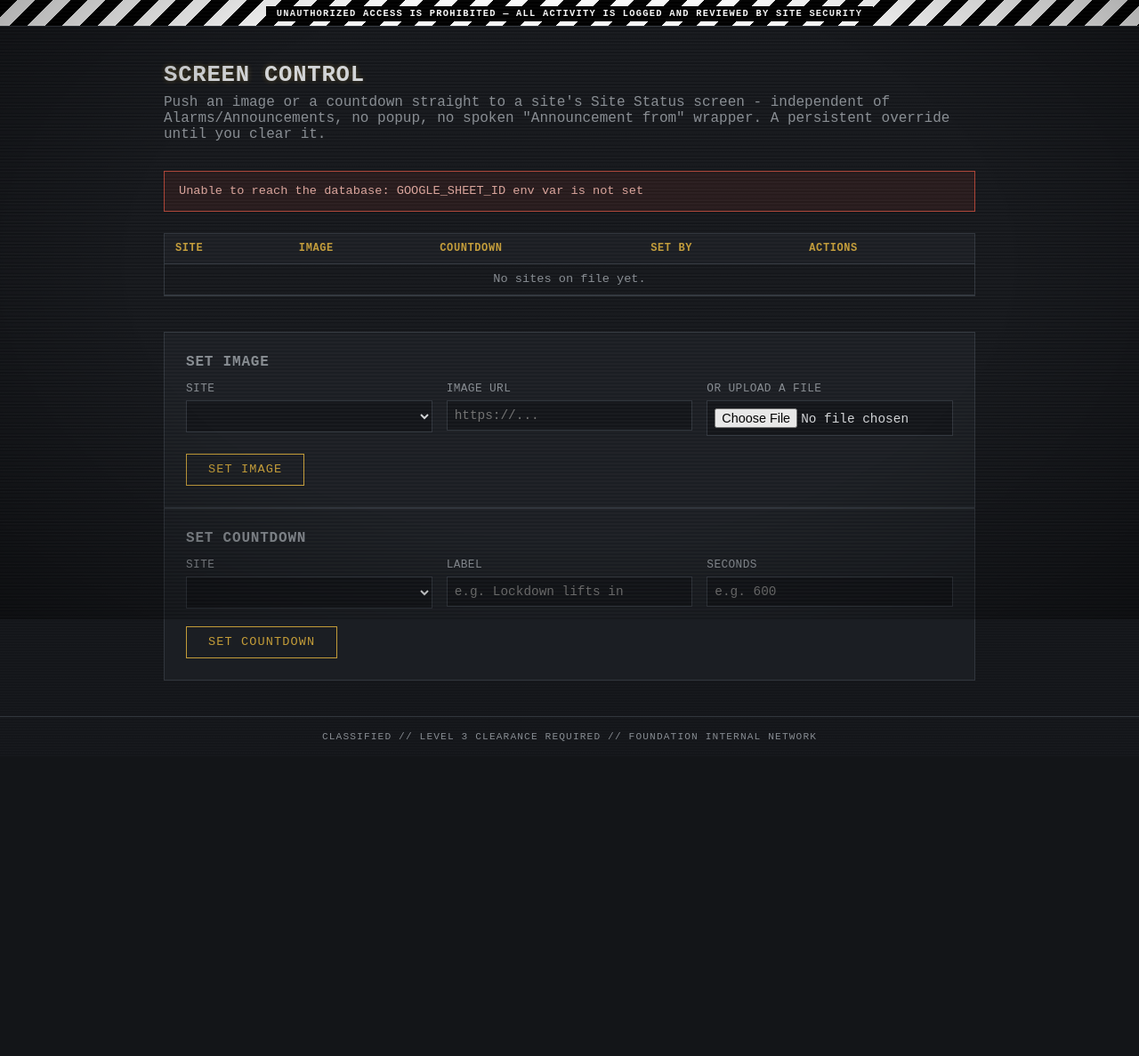
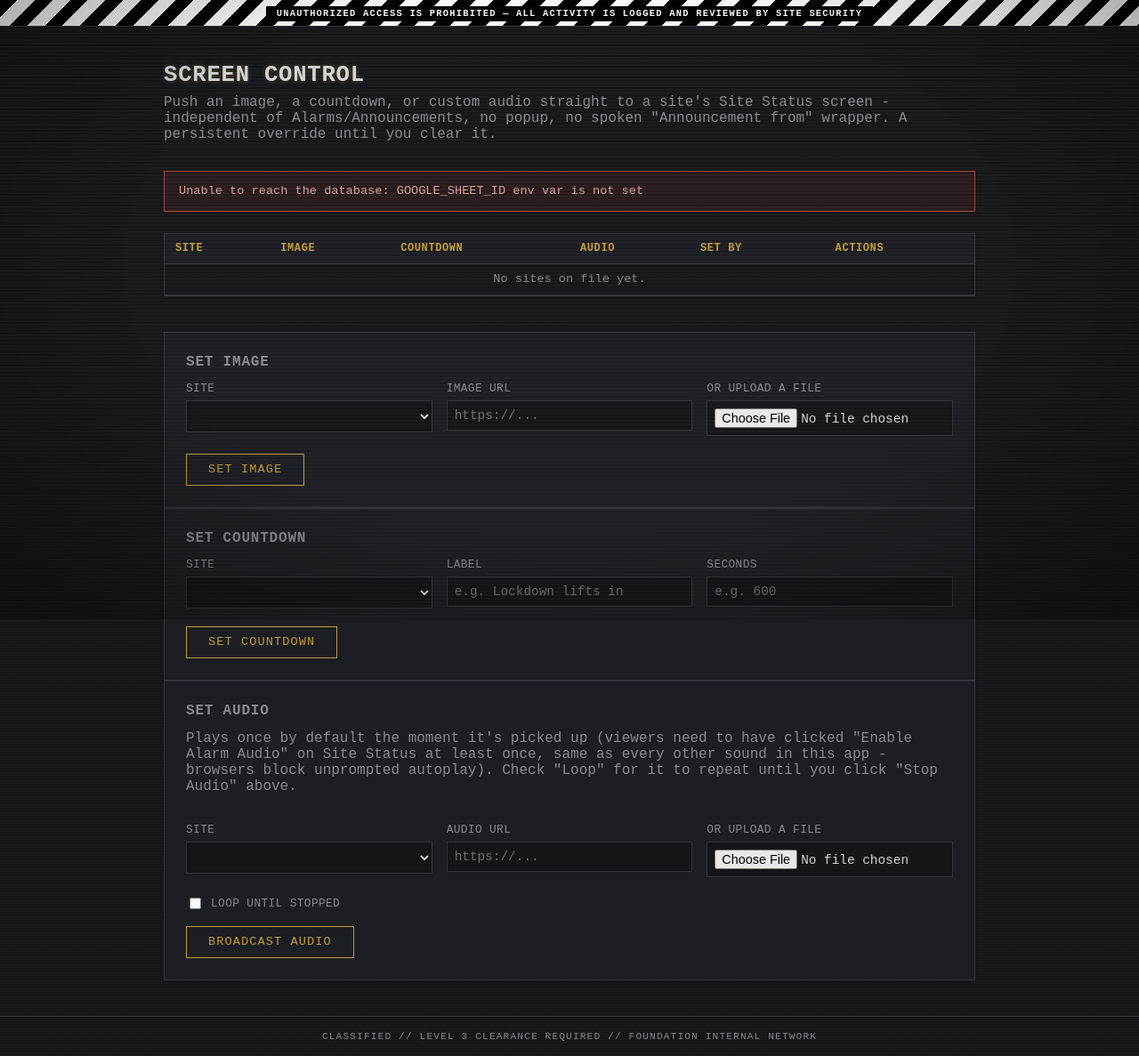
Before and after one commit to littleguysbigbusiness/SCP, a Flask app: page /screen in a window 1280 px wide. Shown: the part 104-1291 px from the top of the page at 89% size. Before the commit the page ends 937 px from the top, so only its background shows below. Run offline with Flask 3, Linux system fonts and the light colour scheme; the visitor is signed in with stand-in values (Sample User, id 1); lists and menus that the app fills with data are empty.

Commit message:
Add custom audio broadcast to Screen Control, fix silent-arm alarm leak
- Screen Control gets a third independent override: custom audio (URL or
  upload via new drive_client.upload_audio()), plays once by default or
  loops until stopped. Gated behind the same "Enable Alarm Audio" button
  as every other sound. Re-broadcasting the same URL still triggers a
  fresh play via a dedicated Audio Set At timestamp, not URL comparison.
- Refactored sheets_client.set_screen_control() to a merge-based signature
  (site, fields_dict) now that there are three independent fields to
  set/clear - re-verified the earlier image/countdown independence fix
  still holds under the new API.
- Fixed a real leak: arming a warhead with "Display countdown" unchecked
  was still forcing the site's alarm to Level 7 Evacuation, which gave
  away that something was happening even without the countdown banner.
  That escalation is now skipped entirely for a silent arm - the warhead
  still arms and still detonates on schedule, but the alarm panel stays
  untouched. Every arm/disarm/reset is still logged to Edit History
  regardless, since that's the audit trail, not the public-facing screen.

Co-Authored-By: Claude Sonnet 5 <noreply@anthropic.com>

```diff
--- a/app.py
+++ b/app.py
@@ -187,8 +187,10 @@ def _screen_control_state(site):
             "countdown_label": "",
             "countdown_seconds": None,
             "seconds_left": None,
+            "audio_url": None,
+            "loop_audio": False,
+            "audio_set_at": "",
             "set_by": "",
-            "set_at": "",
         }
 
     countdown = row.get("Countdown Seconds", "")
@@ -209,8 +211,10 @@ def _screen_control_state(site):
         "countdown_label": row.get("Countdown Label", "") or "",
         "countdown_seconds": countdown_seconds,
         "seconds_left": seconds_left,
+        "audio_url": row.get("Audio URL", "") or None,
+        "loop_audio": str(row.get("Loop Audio", "")).strip().lower() == "yes",
+        "audio_set_at": row.get("Audio Set At", "") or "",
         "set_by": row.get("Set By", "") or "",
-        "set_at": row.get("Countdown Set At", "") or "",
     }
 
 
@@ -666,13 +670,17 @@ def warhead():
                     duration, "shown" if show_countdown else "hidden"
                 ),
             )
-            # Arming is a last-resort action - force the site's alarm to
-            # Evacuation too, same as a real containment-breach protocol would.
-            alarm_row = sc.set_site_alarm(
-                site, 7, "Warhead armed - evacuate immediately", session.get("staff_name", ""), timestamp
-            )
-            if not alarm_row or str(alarm_row.get("Level", "")) != "7":
-                _log_change("Site Alarms", site, 'Level: -> "7: Evacuation" (warhead armed)')
+            if show_countdown:
+                # Arming is a last-resort action - force the site's alarm to
+                # Evacuation too, same as a real containment-breach protocol
+                # would. Skipped entirely when the countdown is hidden - a
+                # silent arm must not tip anyone off via the alarm panel
+                # either, or "silent" would only mean "no countdown banner".
+                alarm_row = sc.set_site_alarm(
+                    site, 7, "Warhead armed - evacuate immediately", session.get("staff_name", ""), timestamp
+                )
+                if not alarm_row or str(alarm_row.get("Level", "")) != "7":
+                    _log_change("Site Alarms", site, 'Level: -> "7: Evacuation" (warhead armed)')
 
         elif site and action == "disarm":
             sc.set_warhead(site, "safe", "", "", "")
@@ -700,16 +708,15 @@ def warhead():
 
 @app.route("/screen", methods=["GET", "POST"])
 def screen_control():
-    # Independent of Announcements/Alarms - sets an image takeover or a
-    # countdown directly on a site's Site Status screen, with no popup, no
-    # TTS "Announcement from X" wrapper, and no entry in the Site Broadcast
-    # list. A persistent override, not a broadcast log.
+    # Independent of Announcements/Alarms - sets an image takeover, a
+    # countdown, and/or a custom audio clip directly on a site's Site Status
+    # screen, with no popup, no TTS "Announcement from X" wrapper, and no
+    # entry in the Site Broadcast list. A persistent override, not a log.
     if request.method == "POST":
         site = request.form.get("Site", "").strip()
         action = request.form.get("action", "")
 
         if site:
-            current = _get_screen_control(site) or {}
             editor = session.get("staff_name", "")
             timestamp = datetime.now(timezone.utc).isoformat(timespec="seconds")
 
@@ -722,14 +729,7 @@ def screen_control():
                     except Exception:
                         pass
                 if image_url:
-                    sc.set_screen_control(
-                        site,
-                        image_url,
-                        current.get("Countdown Label", ""),
-                        current.get("Countdown Seconds", ""),
-                        current.get("Countdown Set At", ""),
-                        editor,
-                    )
+                    sc.set_screen_control(site, {"Image URL": image_url, "Set By": editor})
                     _log_change("Screen Control", site, "Image set")
 
             elif action == "set_countdown":
@@ -737,23 +737,54 @@ def screen_control():
                 seconds_input = request.form.get("Seconds", "").strip()
                 seconds = seconds_input if seconds_input.isdigit() and int(seconds_input) > 0 else ""
                 if seconds:
-                    sc.set_screen_control(site, current.get("Image URL", ""), label, seconds, timestamp, editor)
+                    sc.set_screen_control(
+                        site,
+                        {
+                            "Countdown Label": label,
+                            "Countdown Seconds": seconds,
+                            "Countdown Set At": timestamp,
+                            "Set By": editor,
+                        },
+                    )
                     _log_change("Screen Control", site, 'Countdown set: "{}" ({}s)'.format(label, seconds))
 
+            elif action == "set_audio":
+                audio_url = request.form.get("AudioUrl", "").strip()
+                audio_file = request.files.get("Audio")
+                if audio_file and audio_file.filename:
+                    try:
+                        audio_url = drive_client.upload_audio(audio_file)
+                    except Exception:
+                        pass
+                loop = request.form.get("Loop") == "on"
+                if audio_url:
+                    sc.set_screen_control(
+                        site,
+                        {
+                            "Audio URL": audio_url,
+                            "Loop Audio": "Yes" if loop else "No",
+                            "Audio Set At": timestamp,
+                            "Set By": editor,
+                        },
+                    )
+                    _log_change("Screen Control", site, "Audio set ({})".format("looping" if loop else "plays once"))
+
             elif action == "clear_image":
-                sc.set_screen_control(
-                    site,
-                    "",
-                    current.get("Countdown Label", ""),
-                    current.get("Countdown Seconds", ""),
-                    current.get("Countdown Set At", ""),
-                    editor,
-                )
+                sc.set_screen_control(site, {"Image URL": "", "Set By": editor})
                 _log_change("Screen Control", site, "Image cleared")
 
             elif action == "clear_countdown":
-                sc.set_screen_control(site, current.get("Image URL", ""), "", "", "", editor)
+                sc.set_screen_control(
+                    site,
+                    {"Countdown Label": "", "Countdown Seconds": "", "Countdown Set At": "", "Set By": editor},
+                )
                 _log_change("Screen Control", site, "Countdown cleared")
+
+            elif action == "clear_audio":
+                sc.set_screen_control(
+                    site, {"Audio URL": "", "Loop Audio": "No", "Audio Set At": "", "Set By": editor}
+                )
+                _log_change("Screen Control", site, "Audio stopped")
 
         return redirect(url_for("screen_control"))
 
--- a/templates/screen.html
+++ b/templates/screen.html
@@ -3,9 +3,9 @@
 {% block content %}
   <h1 class="page-title">Screen Control</h1>
   <p class="page-subtitle">
-    Push an image or a countdown straight to a site's Site Status screen - independent of
-    Alarms/Announcements, no popup, no spoken "Announcement from" wrapper. A persistent
-    override until you clear it.
+    Push an image, a countdown, or custom audio straight to a site's Site Status screen -
+    independent of Alarms/Announcements, no popup, no spoken "Announcement from" wrapper. A
+    persistent override until you clear it.
   </p>
 
   {% if error %}
@@ -19,6 +19,7 @@
           <th>Site</th>
           <th>Image</th>
           <th>Countdown</th>
+          <th>Audio</th>
           <th>Set By</th>
           <th>Actions</th>
         </tr>
@@ -32,6 +33,13 @@
               {% if s.countdown_seconds is not none %}
                 {{ s.countdown_label or 'Countdown' }}
                 (<span class="warhead-countdown-cell" data-seconds="{{ s.seconds_left }}">--:--</span>)
+              {% else %}
+                —
+              {% endif %}
+            </td>
+            <td>
+              {% if s.audio_url %}
+                {% if s.loop_audio %}Looping{% else %}Plays once{% endif %}
               {% else %}
                 —
               {% endif %}
@@ -52,11 +60,18 @@
                   <button type="submit">Clear Countdown</button>
                 </form>
               {% endif %}
+              {% if s.audio_url %}
+                <form method="post">
+                  <input type="hidden" name="Site" value="{{ s.site }}">
+                  <input type="hidden" name="action" value="clear_audio">
+                  <button type="submit">Stop Audio</button>
+                </form>
+              {% endif %}
               <a href="{{ url_for('site_status', site=s.site) }}" target="_blank" rel="noopener">Broadcast to TV Screens</a>
             </td>
           </tr>
         {% else %}
-          <tr><td colspan="5" class="empty-row">No sites on file yet.</td></tr>
+          <tr><td colspan="6" class="empty-row">No sites on file yet.</td></tr>
         {% endfor %}
       </tbody>
     </table>
@@ -110,6 +125,40 @@
     </form>
   </section>
 
+  <section class="add-form">
+    <h2>Set Audio</h2>
+    <p class="page-subtitle">
+      Plays once by default the moment it's picked up (viewers need to have clicked "Enable
+      Alarm Audio" on Site Status at least once, same as every other sound in this app -
+      browsers block unprompted autoplay). Check "Loop" for it to repeat until you click "Stop
+      Audio" above.
+    </p>
+    <form method="post" enctype="multipart/form-data">
+      <div class="form-grid">
+        <label>
+          Site
+          <select name="Site">
+            {% for s in known_sites %}<option value="{{ s }}">{{ s }}</option>{% endfor %}
+          </select>
+        </label>
+        <label>
+          Audio URL
+          <input type="url" name="AudioUrl" placeholder="https://...">
+        </label>
+        <label>
+          Or upload a file
+          <input type="file" name="Audio" accept="audio/*">
+        </label>
+      </div>
+      <label class="checkbox-label">
+        <input type="checkbox" name="Loop">
+        Loop until stopped
+      </label>
+      <input type="hidden" name="action" value="set_audio">
+      <button type="submit">Broadcast Audio</button>
+    </form>
+  </section>
+
   <script>
     document.querySelectorAll('.warhead-countdown-cell[data-seconds]').forEach(function (cell) {
       var s = parseInt(cell.dataset.seconds, 10);
```
Also changed, not shown: drive_client.py (+13 -5 lines), sheets_client.py (+29 -19 lines), templates/site_status.html (+28 -0 lines), README.md.
